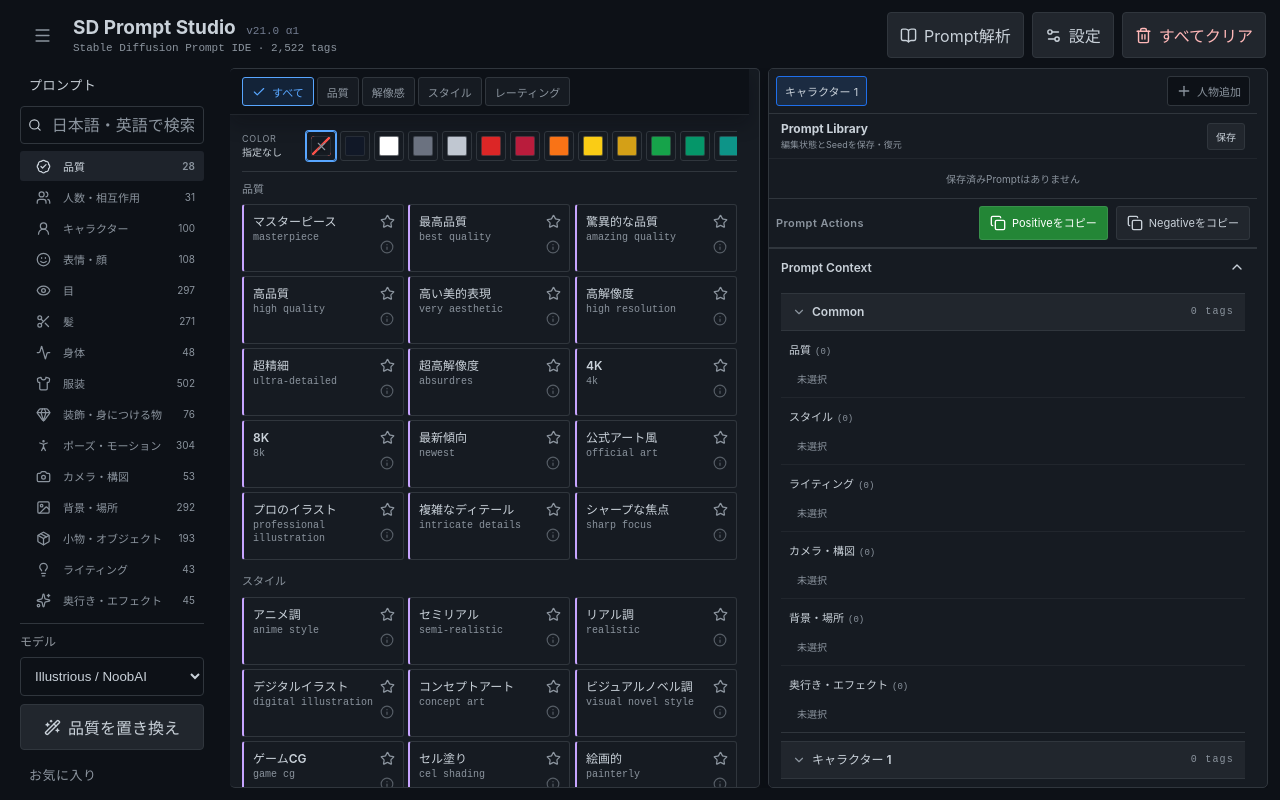
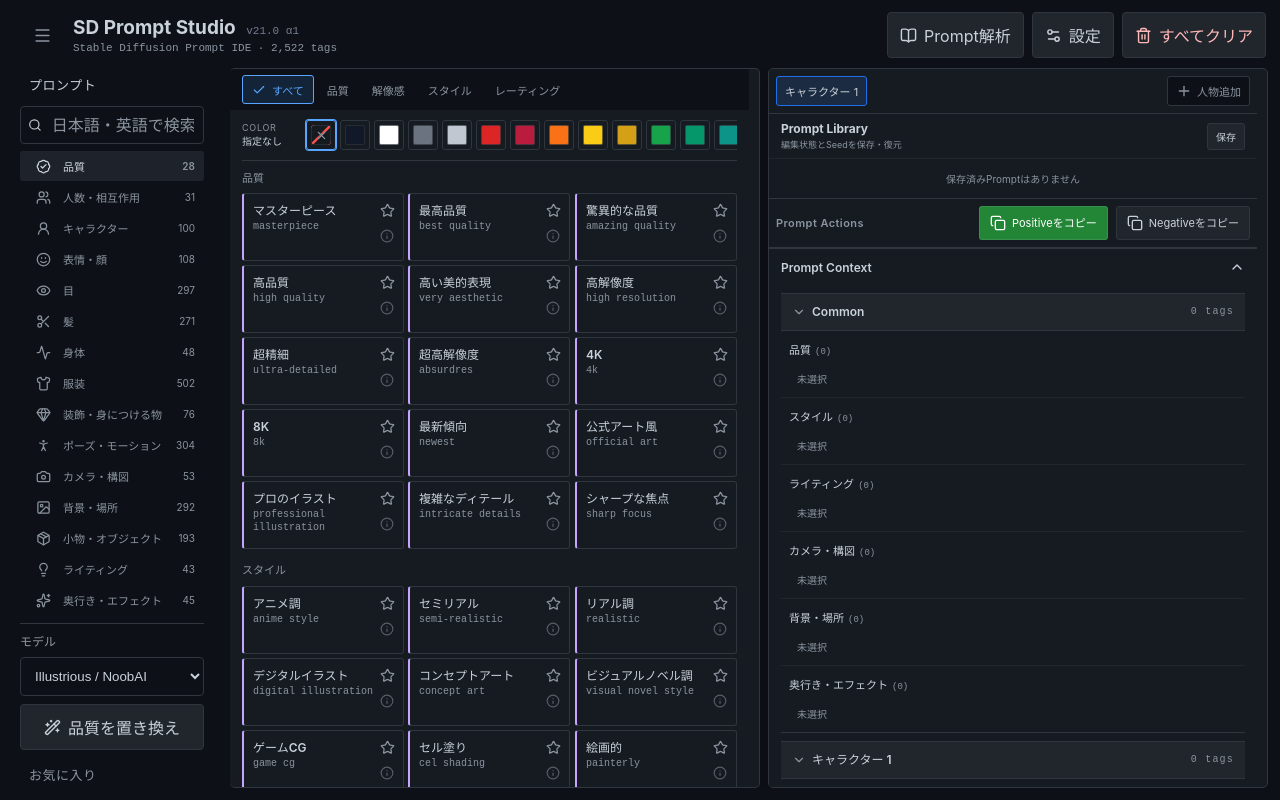
Before and after one commit to whatrune/sd-prompt-studio, a React (Vite) app: page / in a window 1280 px wide. Built offline with nearby package versions, Linux system fonts and the light colour scheme; the HTML template or start-up script is replaced by a standard one.

Commit message:
Refine prompt tab bar

```diff
--- a/src/styles.css
+++ b/src/styles.css
@@ -1188,7 +1188,28 @@ body,
 }
 
 .tag-selector-controls > .subcategory-tabs {
-  margin: 0 -12px 10px;
-  padding: 8px 12px;
+  margin: 0 -12px 4px;
+  padding: 6px 12px;
+  border: 0;
   background: var(--bg-primary);
+  box-shadow: none;
+  backdrop-filter: none;
 }
+
+.tag-selector-controls > .subcategory-tabs button {
+  border-color: transparent;
+  background: transparent;
+  color: var(--text-secondary);
+}
+
+.tag-selector-controls > .subcategory-tabs button:hover {
+  border-color: transparent;
+  background: var(--bg-hover);
+  color: var(--text-primary);
+}
+
+.tag-selector-controls > .subcategory-tabs button.active {
+  border-color: var(--accent);
+  background: var(--accent-soft);
+  color: var(--accent);
+}
```
